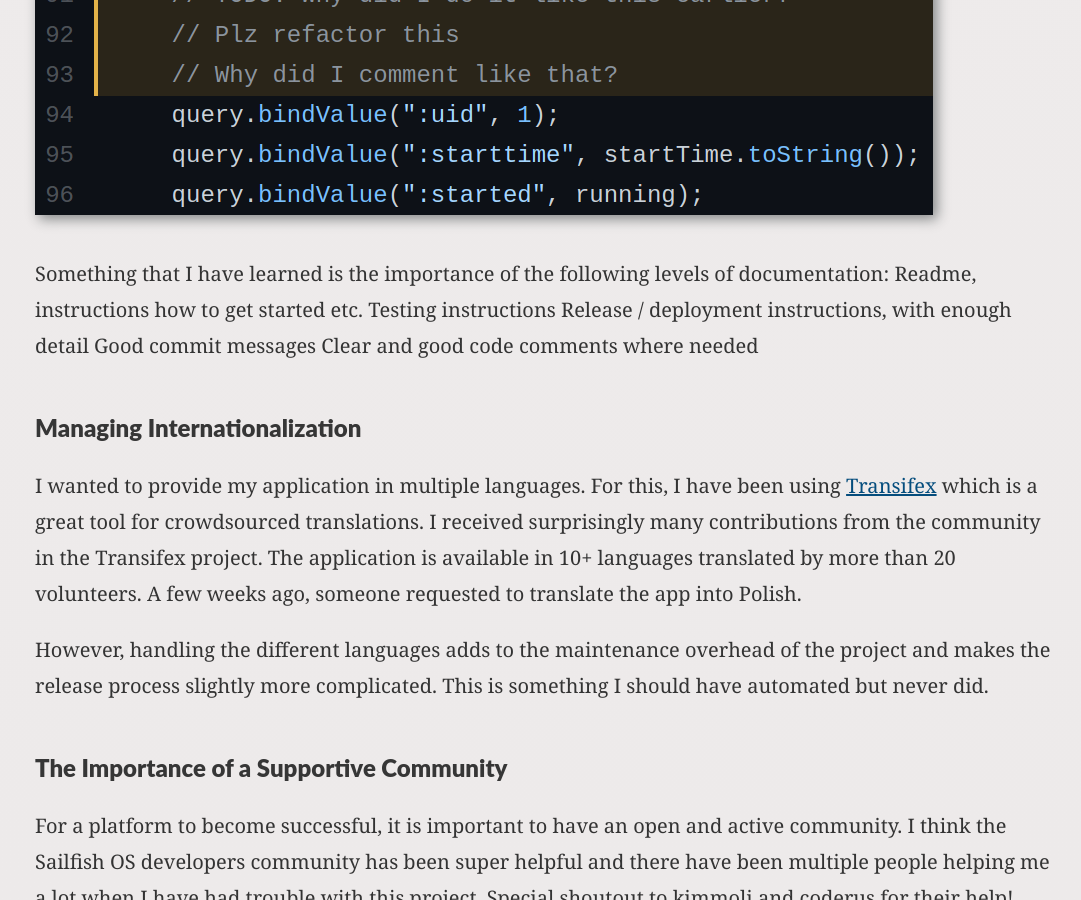
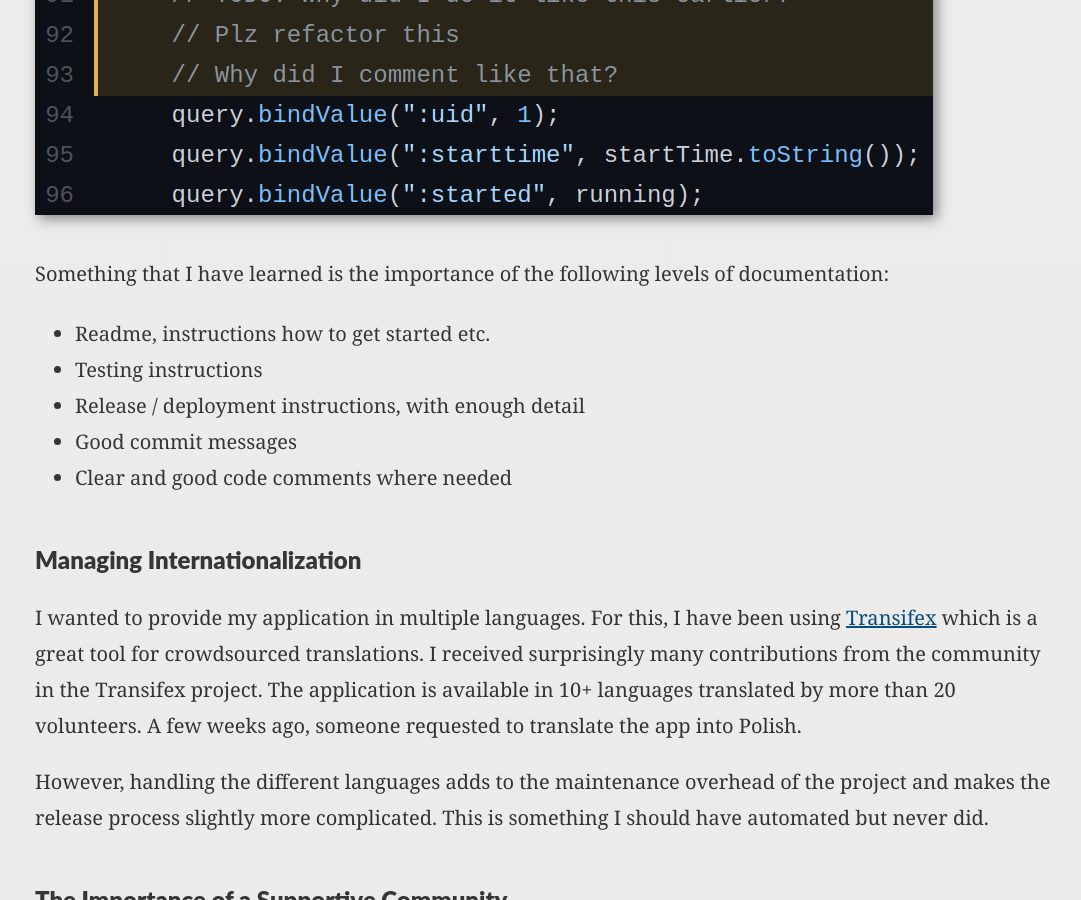
Before and after one commit to olpeh/olpeh.github.io, a Jekyll site: the page built from _posts/2021-03-23-learn-from-your-mistakes.md, in a window 1280 px wide and 900 px high, scrolled down 6826 px. Shown: the whole window, without its empty margins (93-1174 px from the left). Built offline with Jekyll 4.4.1, drawn with Linux system fonts in a browser that asks for light colours.

Commit message:
Use md list styling

```diff
--- a/_posts/2021-03-23-learn-from-your-mistakes.md
+++ b/_posts/2021-03-23-learn-from-your-mistakes.md
@@ -100,11 +100,12 @@ This has become especially clear now when the project has not been in active dev
 ![Screenshot of the above linked code lines in GitHub, with the following contents: TODO: Why did I do it like this earlier? Plz refactor this Why did I comment like that?]({{ "/images/23-learn/todo.png" | prepend: site.baseurl }})
 
 Something that I have learned is the importance of the following levels of documentation:
-Readme, instructions how to get started etc.
-Testing instructions
-Release / deployment instructions, with enough detail
-Good commit messages
-Clear and good code comments where needed
+
+- Readme, instructions how to get started etc.
+- Testing instructions
+- Release / deployment instructions, with enough detail
+- Good commit messages
+- Clear and good code comments where needed
 
 ### Managing Internationalization
 
```
